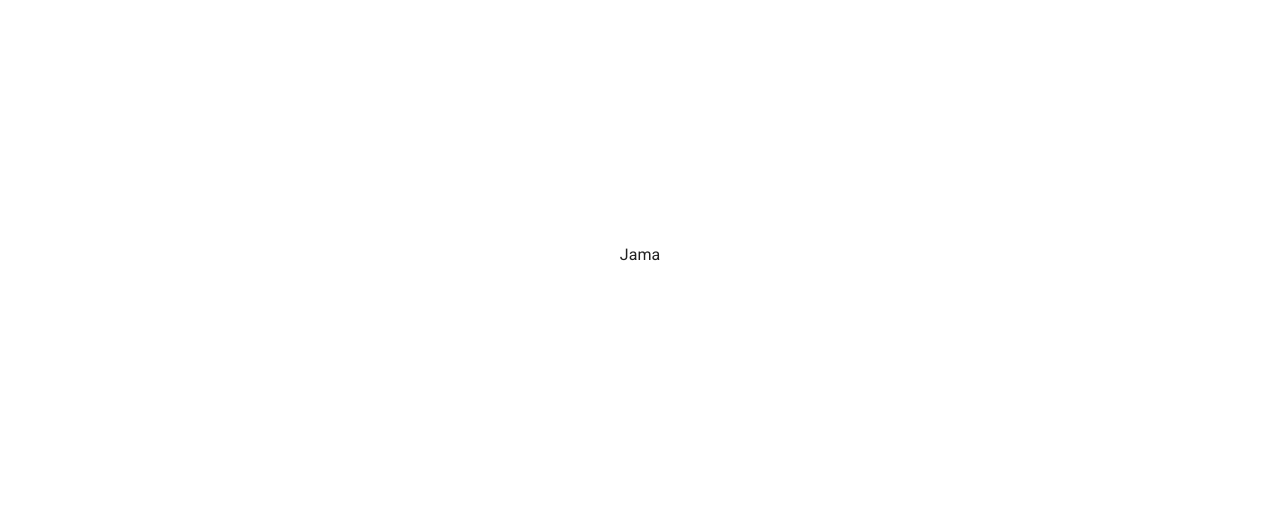
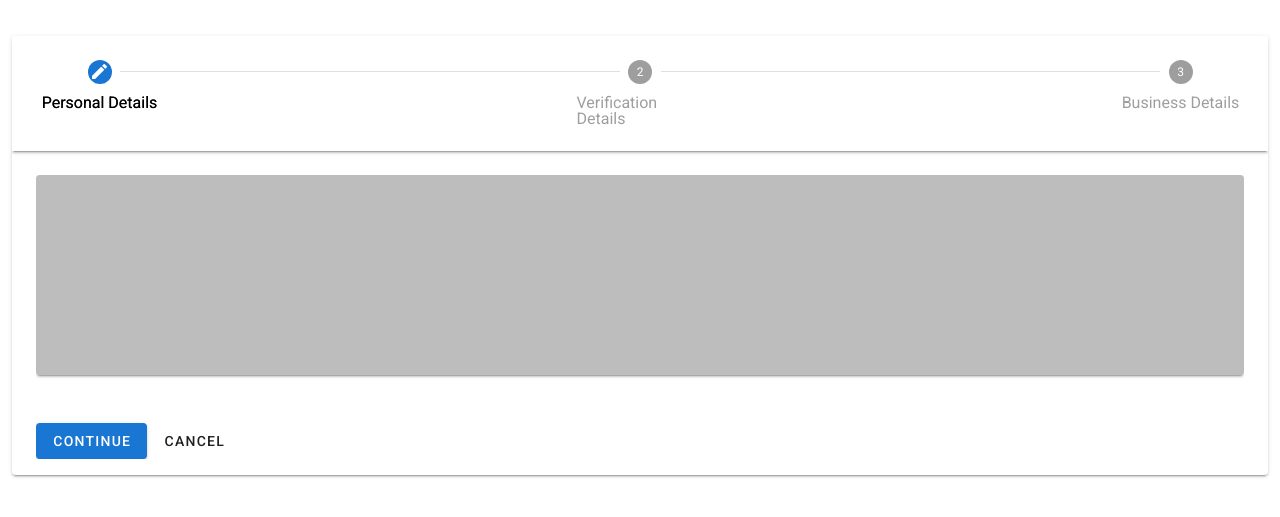
Before and after one commit to jama5262/application-form-assessment, a Vue app: page / in a window 1280 px wide. Shown: the part 145-662 px from the top of the page. Built offline with nearby package versions, Linux system fonts and the light colour scheme.

Commit message:
Set up the stepper

```diff
--- a/src/components/Stepper.vue
+++ b/src/components/Stepper.vue
@@ -0,0 +1,54 @@
+<template>
+  <div>
+    <v-stepper v-model="active" alt-labels>
+      <template>
+        <v-stepper-header>
+          <template v-for="(item, index) in steps">
+            <v-stepper-step
+              :key="`${index}-step`"
+              :complete="active > index"
+              :step="index + 1"
+              editable
+            >{{ item }}</v-stepper-step>
+
+            <v-divider v-if="(index + 1) !== steps.length" :key="index"></v-divider>
+          </template>
+        </v-stepper-header>
+
+        <v-stepper-items>
+          <v-stepper-content
+            v-for="(item, index) in steps"
+            :key="`${index}-content`"
+            :step="index + 1"
+          >
+            <v-card class="mb-12" color="grey lighten-1" height="200px"></v-card>
+
+            <v-btn color="primary" @click="nextStep(index + 1)">Continue</v-btn>
+
+            <v-btn text>Cancel</v-btn>
+          </v-stepper-content>
+        </v-stepper-items>
+      </template>
+    </v-stepper>
+  </div>
+</template>
+
+<script>
+export default {
+  data() {
+    return {
+      active: 1,
+      steps: ["Personal Details", "Verification Details", "Business Details"]
+    };
+  },
+  methods: {
+    nextStep(n) {
+      if (n === this.steps.length) {
+        this.active = 1;
+      } else {
+        this.active = n + 1;
+      }
+    }
+  }
+};
+</script>
--- a/src/views/Home.vue
+++ b/src/views/Home.vue
@@ -1,13 +1,20 @@
 <template>
   <v-container fill-height fluid>
     <v-row align="center" justify="center">
-      <v-col md="auto">Jama</v-col>
+      <v-col>
+        <Stepper />
+      </v-col>
     </v-row>
   </v-container>
 </template>
 
 <script>
-export default {};
+import Stepper from "@/components/Stepper"
+export default {
+  components: {
+    Stepper,
+  },
+};
 </script>
 
 <style lang="scss" scoped>
```
